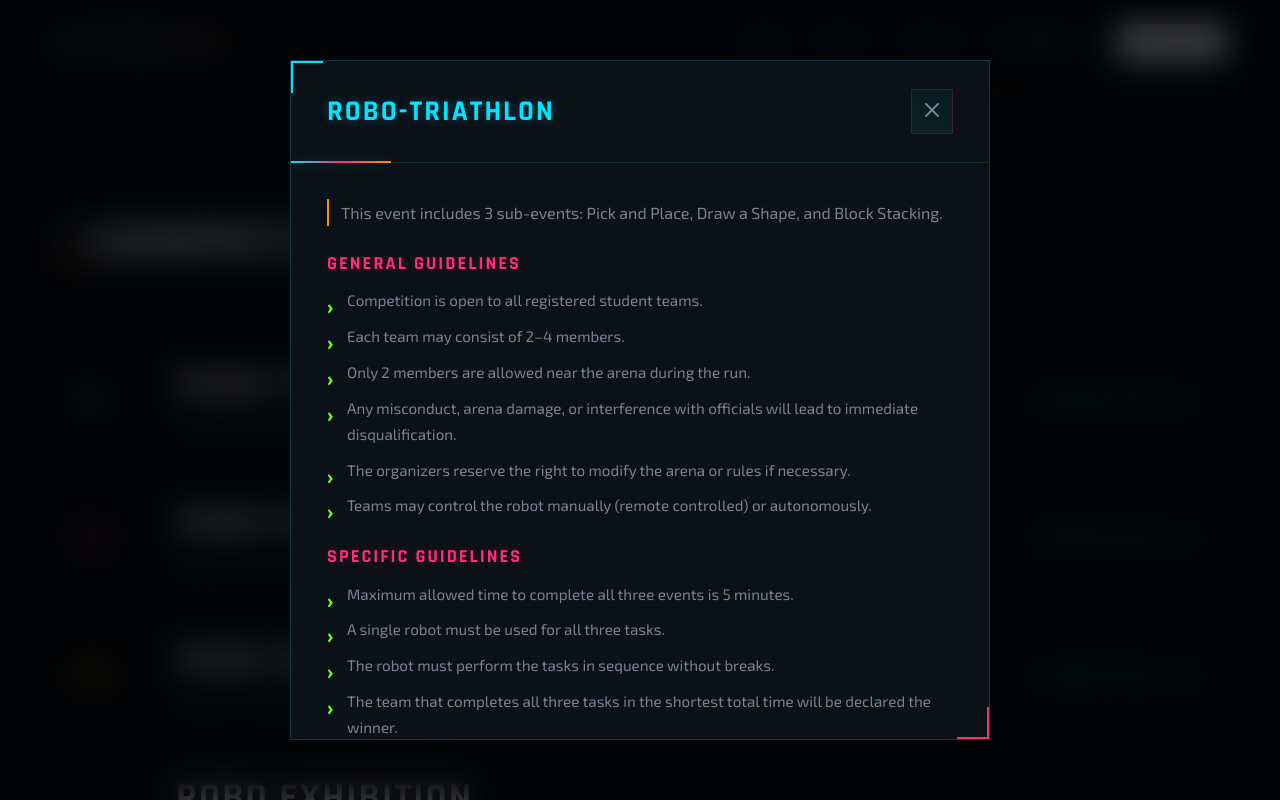
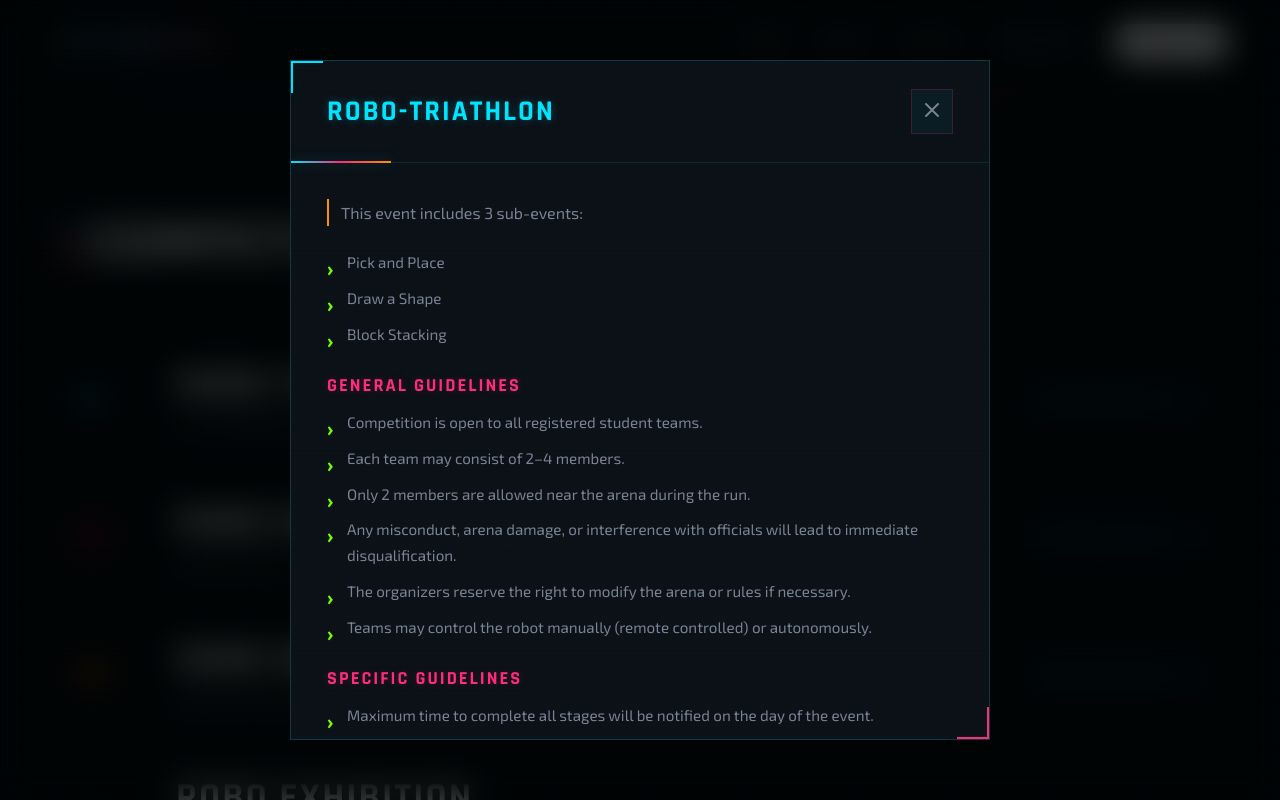
Before and after one commit to Ranjankummar/ACHARYA-ROBOFEST-2025, a React (Vite) app: page / in a window 1280 px wide. Both pictures are taken after a click on the element 640 px from the left and 2136 px from the top of the page. Shown: the part 1737-2537 px from the top of the page. Built offline with nearby package versions, Linux system fonts and the light colour scheme.

Commit message:
docs: Update Robo-Triathlon event details with a list format for sub-events and flexible timing rules.

```diff
--- a/src/components/Events.jsx
+++ b/src/components/Events.jsx
@@ -8,7 +8,12 @@ const eventDetails = {
         title: "Robo-Triathlon",
         content: (
             <>
-                <p className="event-intro">This event includes 3 sub-events: Pick and Place, Draw a Shape, and Block Stacking.</p>
+                <p className="event-intro">This event includes 3 sub-events:</p>
+                <ul className="modal-list">
+                    <li>Pick and Place</li>
+                    <li>Draw a Shape</li>
+                    <li>Block Stacking</li>
+                </ul>
 
                 <h4 className="modal-h4">General Guidelines</h4>
                 <ul className="modal-list">
@@ -22,12 +27,12 @@ const eventDetails = {
 
                 <h4 className="modal-h4">Specific Guidelines</h4>
                 <ul className="modal-list">
-                    <li>Maximum allowed time to complete all three events is 5 minutes.</li>
+                    <li>Maximum time to complete all stages will be notified on the day of the event.</li>
                     <li>A single robot must be used for all three tasks.</li>
                     <li>The robot must perform the tasks in sequence without breaks.</li>
                     <li>The team that completes all three tasks in the shortest total time will be declared the winner.</li>
                     <li>If no team completes all three tasks, the team that completes the maximum number of tasks in the shortest time will be ranked higher.</li>
-                    <li>The 5-minute timer will not pause for resets, controller switching, or technical adjustments.</li>
+                    <li>The timer will not pause for resets, controller switching, or technical adjustments.</li>
                 </ul>
 
                 <h4 className="modal-h4">Event Framework</h4>
```
